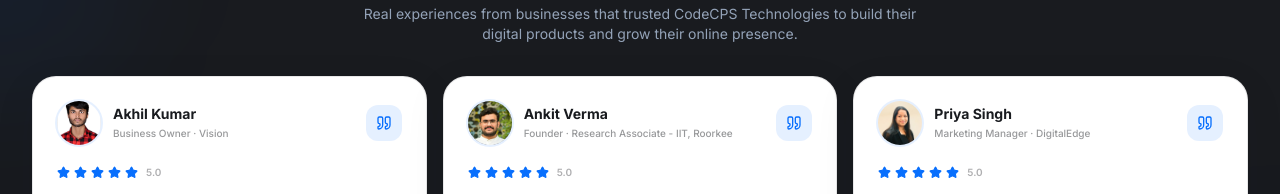
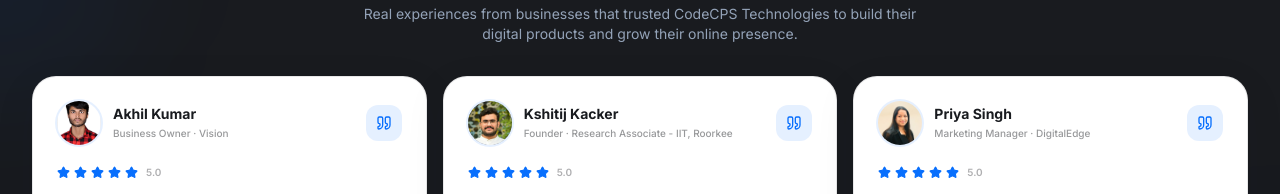
Before and after one commit to ChandraPrakashSingh00/Code, a React (Vite) app in the folder client/: page / in a window 1280 px wide. Shown: the part 2227-2421 px from the top of the page. Built offline with nearby package versions, Linux system fonts and the light colour scheme; no server answers.

Commit message:
Update testimonial

```diff
--- a/client/src/components/Testimonial/Testimonial.jsx
+++ b/client/src/components/Testimonial/Testimonial.jsx
@@ -24,7 +24,7 @@ const testimonials = [
   },
   {
     id: 2,
-    name: "Ankit Verma",
+    name: "Kshitij Kacker",
     role: "Founder",
     company: "Research Associate - IIT, Roorkee",
     image: "/testimonial/iit.jpg",
```
